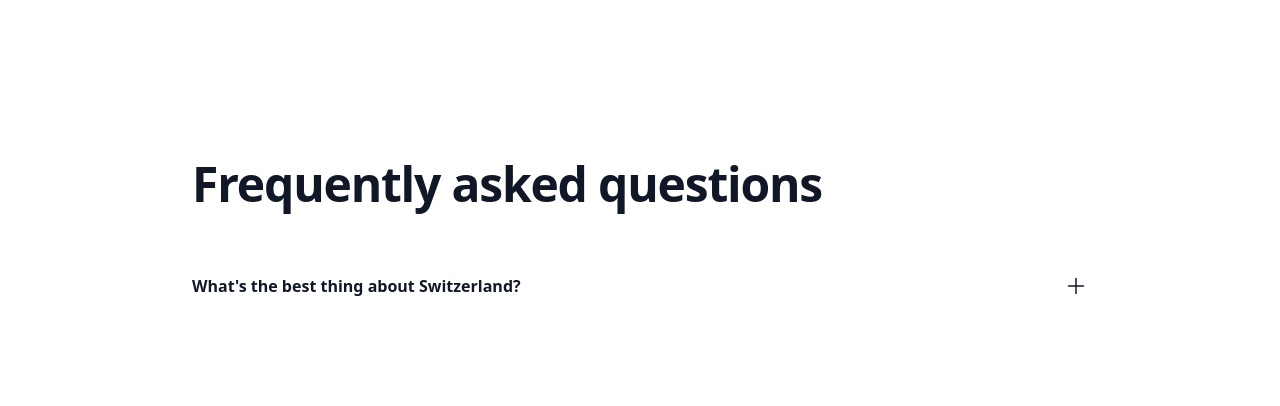
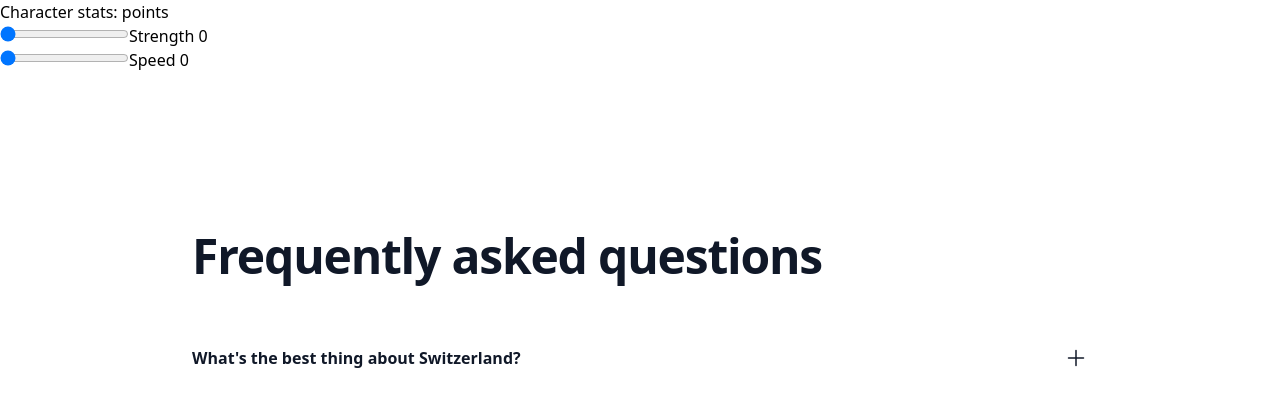
Before and after one commit to marcelas5/score_page, a React (Vite) app: page / in a window 1280 px wide. Shown: the top 406 px of the page. Built offline with nearby package versions, Linux system fonts and the light colour scheme.

Commit message:
commiting changes

```diff
--- a/src/App.tsx
+++ b/src/App.tsx
@@ -2,6 +2,7 @@
 import './index.css'
 import { Disclosure, DisclosureButton, DisclosurePanel } from '@headlessui/react'
 import { MinusIcon, PlusIcon } from '@heroicons/react/24/outline'
+import Points from './Score'
 
 const faqs = [
   {
@@ -13,6 +14,8 @@ const faqs = [
 
 export default function App() {
   return (
+    <>
+    <Points/>
     <div className="bg-white">
       <div className="mx-auto max-w-7xl px-6 py-24 sm:py-32 lg:px-8 lg:py-40">
         <div className="mx-auto max-w-4xl">
@@ -40,5 +43,6 @@ export default function App() {
         </div>
       </div>
     </div>
+    </>
   )
 }
--- a/src/Score.tsx
+++ b/src/Score.tsx
@@ -1,10 +1,10 @@
 import { useState } from "react";
 
-type CharacterAttributesProps = {
+type PointsProps = {
   totalPoints: number;
 };
 
-export default function CharacterAttributes({totalPoints}: CharacterAttributesProps) {
+export default function Points({ totalPoints }: PointsProps) {
   const [points, setPoints] = useState(totalPoints);
   const [strength, setStrength] = useState(0);
   const [speed, setSpeed] = useState(0);
```
